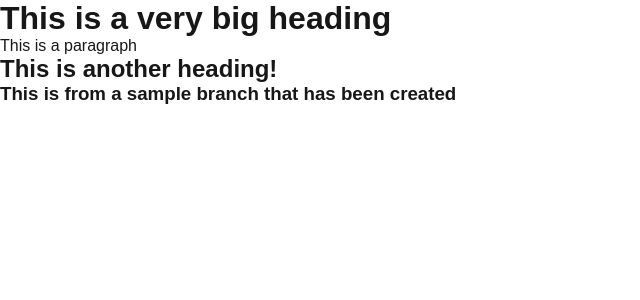
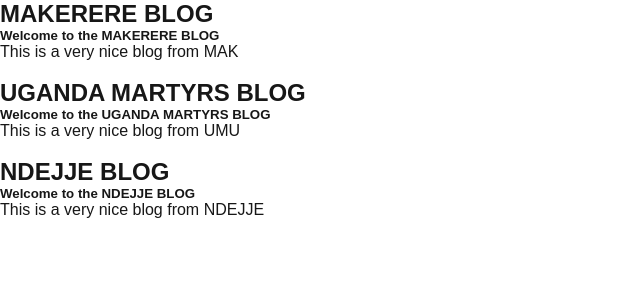
Before and after one commit to Musasizi/ucu_blog, a Next.js app: page / in a window 1280 px wide. Shown: the top 300 px of the page, without its empty margins (0-640 px from the left). Built offline with nearby package versions, Linux system fonts and the light colour scheme.

Commit message:
🎯Used components for rendering

```diff
--- a/src/app/page.js
+++ b/src/app/page.js
@@ -1,11 +1,26 @@
+import Title from "../components/Title";
+import Content from "../components/Content";
 
 function Home() {
+
+function goToNextPage(){}
+
   return (
     <div>
-      <h1>This is a very big heading</h1>
-      <p>This is a paragraph</p>
-      <h2>This is another heading!</h2>
-      <h3> This is from a sample branch that has been created</h3>
+      <Title heading="MAKERERE BLOG" onClick = {goToNextPage} />
+      <Content details="This is a very nice blog from MAK" />
+
+      <br />
+
+      <Title heading="UGANDA MARTYRS BLOG" />
+      <Content details="This is a very nice blog from UMU" />
+      <br />
+
+      <Title heading="NDEJJE BLOG" />
+      <Content details="This is a very nice blog from NDEJJE" />
+
+
+
     </div>
   );
 }
--- /dev/null
+++ b/src/components/Content.js
@@ -0,0 +1,9 @@
+export default function Content(props) {
+    return (
+        <div>
+            <p>
+                {props.details}
+            </p>
+        </div>
+    )
+}
--- /dev/null
+++ b/src/components/Title.js
@@ -0,0 +1,10 @@
+function Title(props) {
+    return (
+        <div>
+            <h2>{props.heading}</h2>
+            <h5>Welcome to the {props.heading}</h5>
+        </div>
+    )
+}
+
+export default Title;
```
Also changed, not shown: package.json (+5 -2 lines), 1 other file (tests, documents, lock files or other folders).
